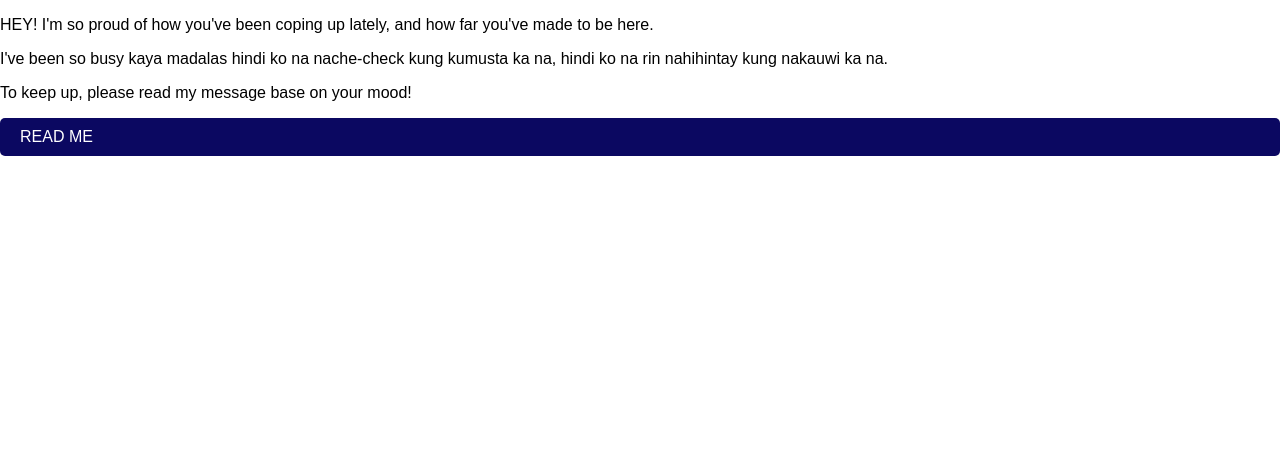
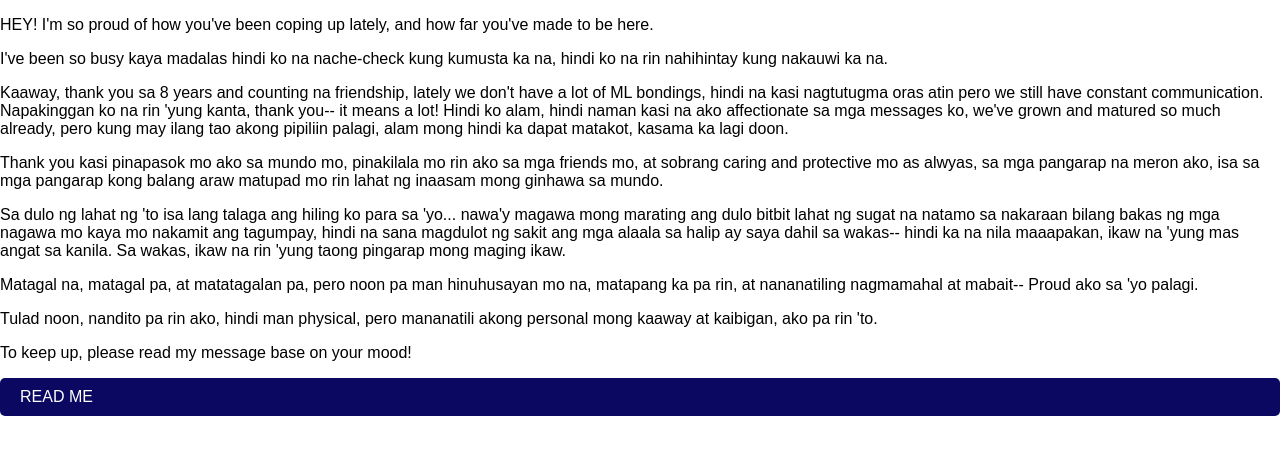
Before and after one commit to ariannemarie/HBDKAAWAY, a website: page MESSAGES.html in a window 1280 px wide. Drawn offline with Linux system fonts and the light colour scheme.

Commit message:
MESSAGES.html

```diff
--- a/MESSAGES.html
+++ b/MESSAGES.html
@@ -54,6 +54,11 @@
 <body>
     <p> HEY! I'm so proud of how you've been coping up lately, and how far you've made to be here.</p>
     <p> I've been so busy kaya madalas hindi ko na nache-check kung kumusta ka na, hindi ko na rin nahihintay kung nakauwi ka na.</p>
+    <p> Kaaway, thank you sa 8 years and counting na friendship, lately we don't have a lot of ML bondings, hindi na kasi nagtutugma oras atin pero we still have constant communication. Napakinggan ko na rin 'yung kanta, thank you-- it means a lot! Hindi ko alam, hindi naman kasi na ako affectionate sa mga messages ko, we've grown and matured so much already, pero kung may ilang tao akong pipiliin palagi, alam mong hindi ka dapat matakot, kasama ka lagi doon.</p>
+    <p> Thank you kasi pinapasok mo ako sa mundo mo, pinakilala mo rin ako sa mga friends mo, at sobrang caring and protective mo as alwyas, sa mga pangarap na meron ako, isa sa mga pangarap kong balang araw matupad mo rin lahat ng inaasam mong ginhawa sa mundo. </p>
+    <p> Sa dulo ng lahat ng 'to isa lang talaga ang hiling ko para sa 'yo... nawa'y magawa mong marating ang dulo bitbit lahat ng sugat na natamo sa nakaraan bilang bakas ng mga nagawa mo kaya mo nakamit ang tagumpay, hindi na sana magdulot ng sakit ang mga alaala sa halip ay saya dahil sa wakas-- hindi ka na nila maaapakan, ikaw na 'yung mas angat sa kanila. Sa wakas, ikaw na rin 'yung taong pingarap mong maging ikaw.</p>
+    <p> Matagal na, matagal pa, at matatagalan pa, pero noon pa man hinuhusayan mo na, matapang ka pa rin, at nananatiling nagmamahal at mabait-- Proud ako sa 'yo palagi.</p>
+    <p> Tulad noon, nandito pa rin ako, hindi man physical, pero mananatili akong personal mong kaaway at kaibigan, ako pa rin 'to.</p>
     <p> To keep up, please read my message base on your mood!</p>
 
 <div class="read-me-dropdown-container">
```
